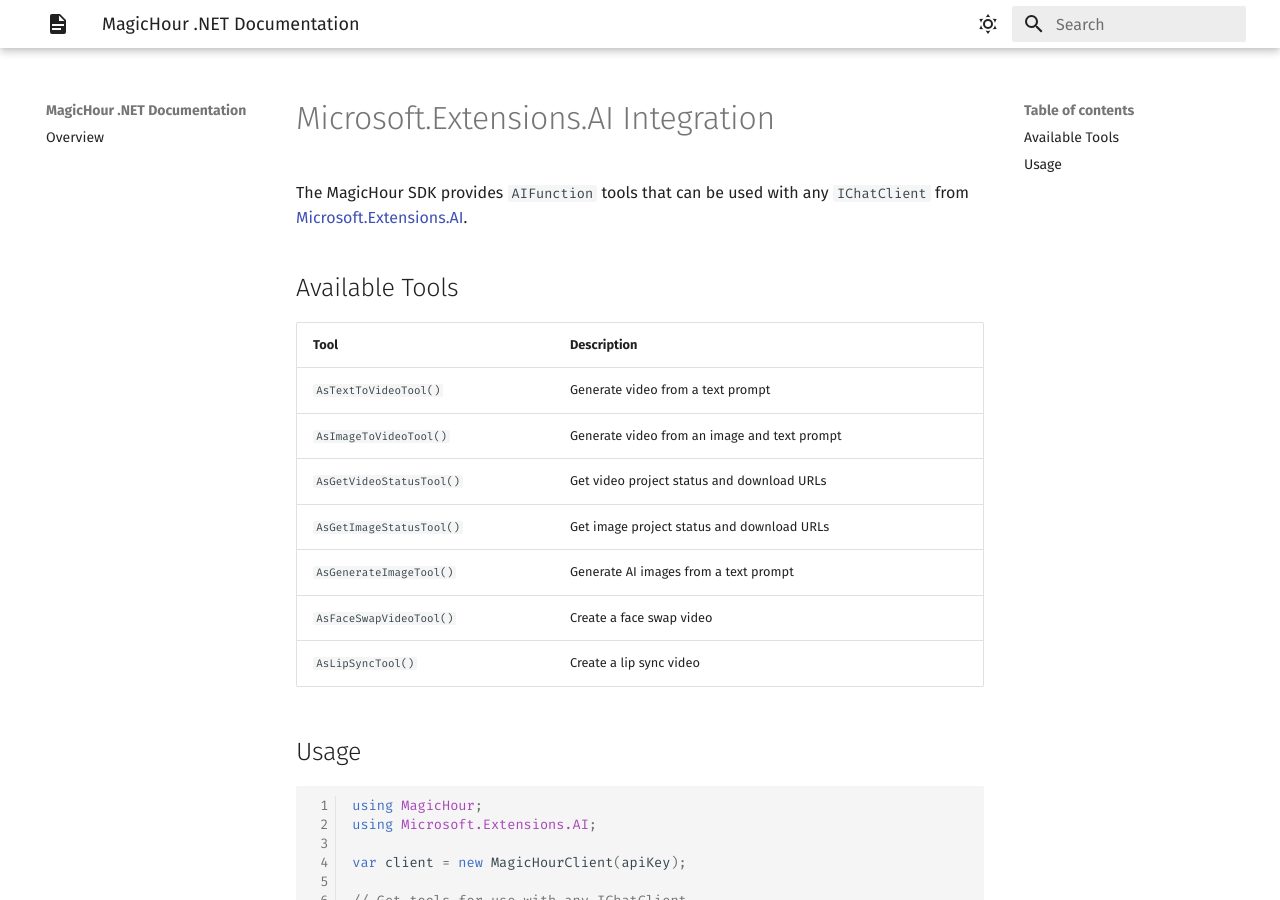
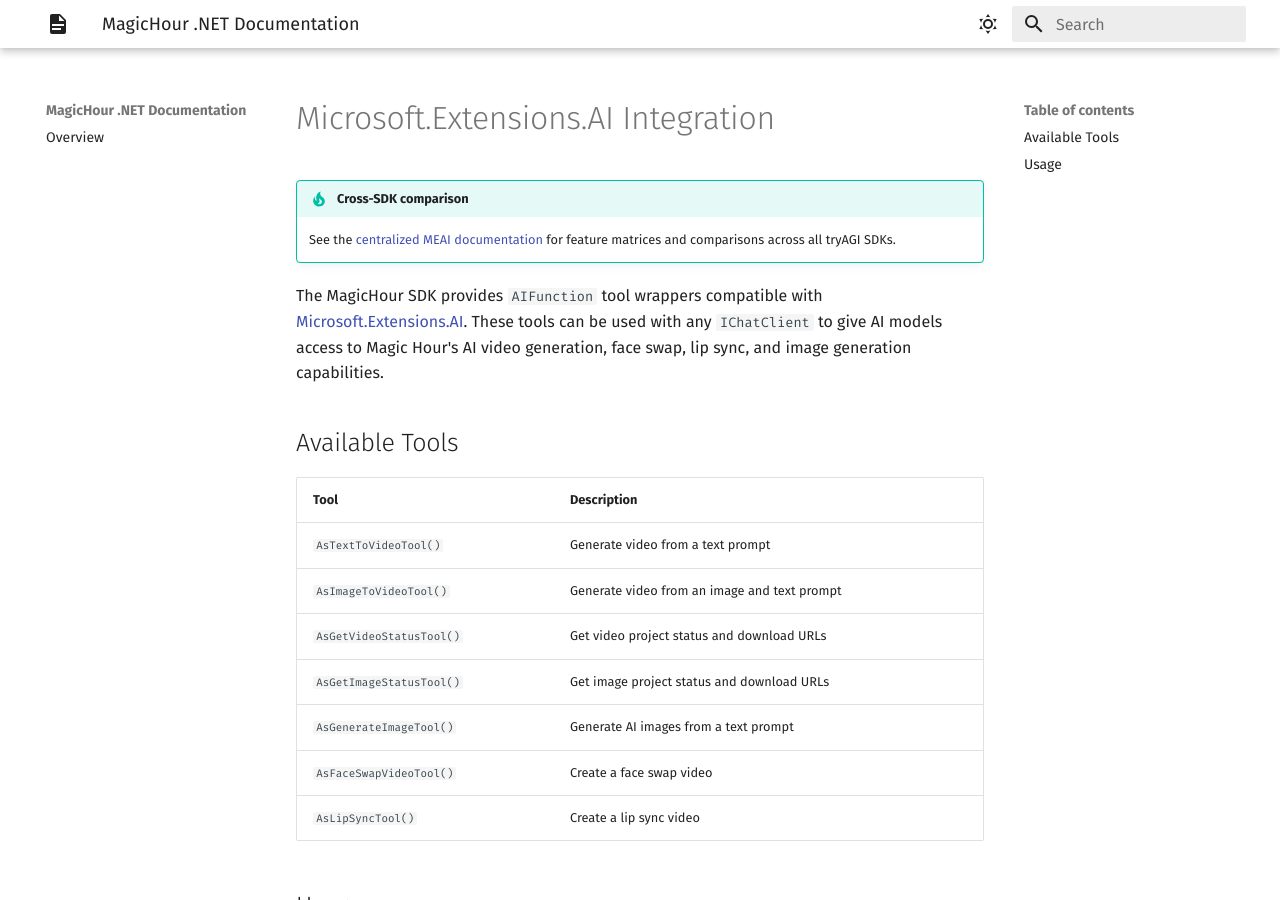
Before and after one commit to tryAGI/MagicHour, an MkDocs documentation site: the page built from docs/guides/meai.md, in a window 1280 px wide and 900 px high. Built offline with MkDocs 1.6.1 and Material for MkDocs 9.7.7, drawn with Linux system fonts in a browser that asks for light colours; the version menu is left out.

Commit message:
Standardize MEAI guide intro text
Co-Authored-By: Claude Opus 4.6 <noreply@anthropic.com>

```diff
--- a/docs/guides/meai.md
+++ b/docs/guides/meai.md
@@ -1,6 +1,9 @@
 # Microsoft.Extensions.AI Integration
 
-The MagicHour SDK provides `AIFunction` tools that can be used with any `IChatClient` from [Microsoft.Extensions.AI](https://learn.microsoft.com/en-us/dotnet/ai/ai-extensions).
+!!! tip "Cross-SDK comparison"
+    See the [centralized MEAI documentation](https://tryagi.github.io/docs/meai/) for feature matrices and comparisons across all tryAGI SDKs.
+
+The MagicHour SDK provides `AIFunction` tool wrappers compatible with [Microsoft.Extensions.AI](https://learn.microsoft.com/en-us/dotnet/ai/microsoft-extensions-ai). These tools can be used with any `IChatClient` to give AI models access to Magic Hour's AI video generation, face swap, lip sync, and image generation capabilities.
 
 ## Available Tools
 
```
